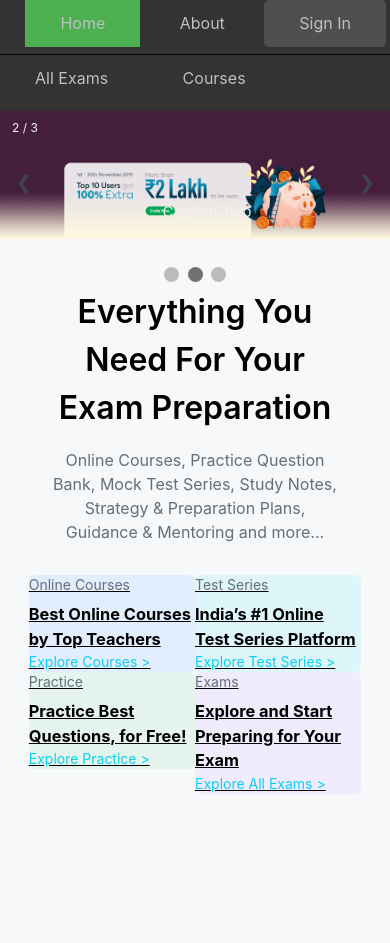
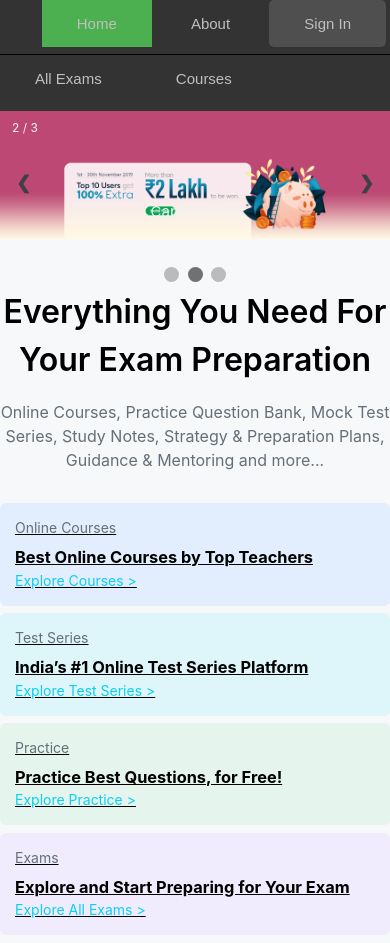
Before and after one commit to DmaXx0097/DmaXx0097.mini_p.github.io, a plain HTML site: page index.html in a window 390 px wide. Shown: the top 943 px of the page. Before the commit the page ends 844 px from the top, so only its background shows below. Drawn offline with Linux system fonts and the light colour scheme.

Commit message:
responsive in exam link tab and slidshow

```diff
--- a/index.html
+++ b/index.html
@@ -8,7 +8,7 @@
 
 <body>
 	<!-- Menu Bar -->
-	<section>
+	<section class="header">
 		<div class="topnov">
 			<ul>
 		  <li class="active1"><a  href="#home">Home</a></li>
@@ -34,6 +34,8 @@
 	</div>
 	</section>
 	<!-- End of Menu Bar -->
+<div class="main-content tb-container">
+		<!--  SlideShow  -->
 	<section>
 		<!-- SLideshow -->
 	<div class="slideshow-container">
@@ -70,13 +72,14 @@
 	<!--     End of Slide Show    -->
 
 	</section>
-
+	<!-- End of SlideShow  -->
+	<!--  Exam Tabs  -->
 	<div class="ui-wrapper">
 		<div class="ui-section-caption">
 	<h1>Everything You Need For Your Exam Preparation</h1>
 	<p class="d-none d-md-block">Online Courses, Practice Question Bank, Mock Test Series, Study Notes, Strategy &amp; Preparation Plans, Guidance &amp; Mentoring and more...</p>
 	</div>
-	<div class="row">
+		<div class="row">
 		<div class="col-md-6">
 		<a href="/courses" class="ui-blurb ui-blurb--course js-lazy-load-img initial" data-src="#" data-was-processed="true">
 		<div class="ui-label">Online Courses</div>
@@ -107,7 +110,9 @@
 		</div>
 </div>
 	</div>
+	<!-- End of Exam Tabs -->
 
+</div>
 	<script>
 var slideIndex = 0;
 showSlides();
--- a/main page.css
+++ b/main page.css
@@ -12,12 +12,23 @@ body {
 div {
 	display: block;
 }
+.header
+	{
+    position: relative;
+    background-color: hsl(0,0%,0%);
+}
+
 .topnov{
 	width: 100%;
 	height: 54px;
 	 background-color:#333;
-	position: sticky;
+	position: relative;
 	border-bottom: 1px solid black;
+    font-family:sans-serif;
+    font-size: 15px;
+}
+.dropdown{
+	/*top: 55.5px;*/
 }
 .topnov ul {
   list-style-type: none;
@@ -73,7 +84,17 @@ div {
 .dropdown ul li:hover > ul {
 	display: block;
 }
+@media screen and (max-width: 600px) {
+  ul.topnav li.right,
+  ul.topnav li {float: none;}
+}
 /*  ---END of Menu BAR----     */
+.main-content{
+	position: relative!important;
+}
+tb-container{
+	overflow: hidden;
+}
 /* ---- slideshow----*/
 .mySlides {display: none;}
 img {vertical-align: middle;
@@ -83,8 +104,7 @@ img {vertical-align: middle;
  /* max-width: 1000px;*/
   position: relative;
   margin:1px 0;
-	background-color: #451e3e;
-	z-index: 0;
+	background-color: #BC4873;
 }
 /* Next & previous buttons */
 .prev, .next {
@@ -114,7 +134,7 @@ img {vertical-align: middle;
 .text {
   color: #f2f2f2;
   font-size: 15px;
-  padding: 8px 12px;
+  padding: 8px 0;
   position: absolute;
   bottom: 8px;
   width: 100%;
@@ -177,7 +197,7 @@ p {
 }*/
 .ui-wrapper {
 	margin: 0 auto;
-	max-width: 75%;
+	max-width: 1005px;
 }
 @media (min-width: 768px){
 	.ui-wrapper {
@@ -217,20 +237,19 @@ p {
 .row {
 	display:flex;
     flex-wrap: wrap;
-    margin-right: -20px;
-    margin-left: -20px;
+    margin: 0 -15px; /* 0 15px */
 }
 @media (min-width: 768px){
 	.col-md-6 {
     -webkit-box-flex: 0;
-    flex: 0 0 50%;
-    max-width: 50%;
+    flex: 0 0 46%;
+    max-width: 46%;
 }
 }
 .col-md-6 {
 	position: relative;
-    width: 50%;
-    padding: 0 0px;
+    width: 100%;
+	padding: 0 15px;
 }
 a[class*=ui-blurb] {
     display: flex;
@@ -285,6 +304,8 @@ a[class*=ui-blurb] {
     -webkit-box-direction: normal;
     flex-direction: column;
     font-size: .875rem;
+	padding: 15px;
+	margin: 0 0 7.5px;
     border-radius: 6px;
     background-repeat: no-repeat;
     background-position: 100% 0;
```
